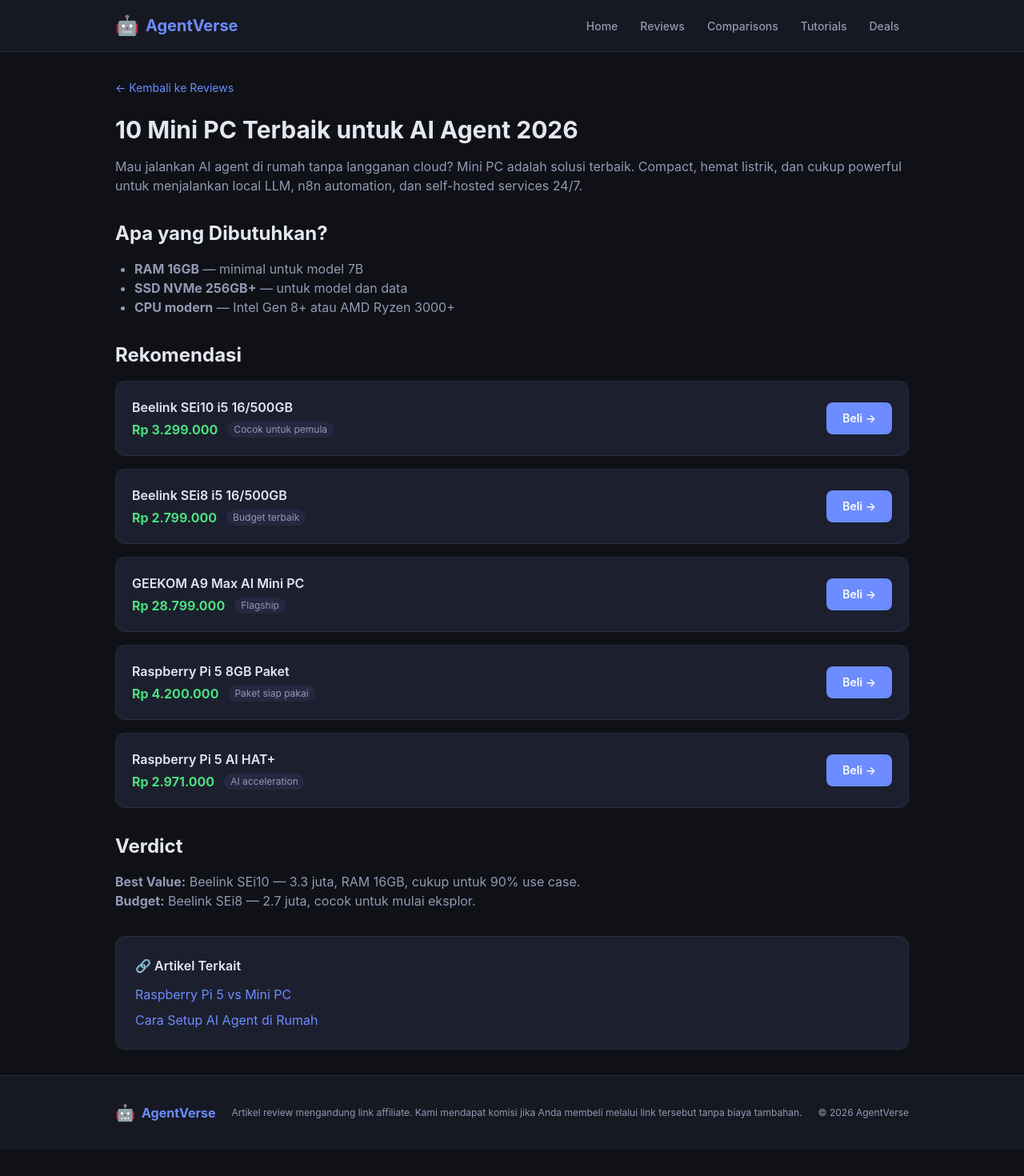
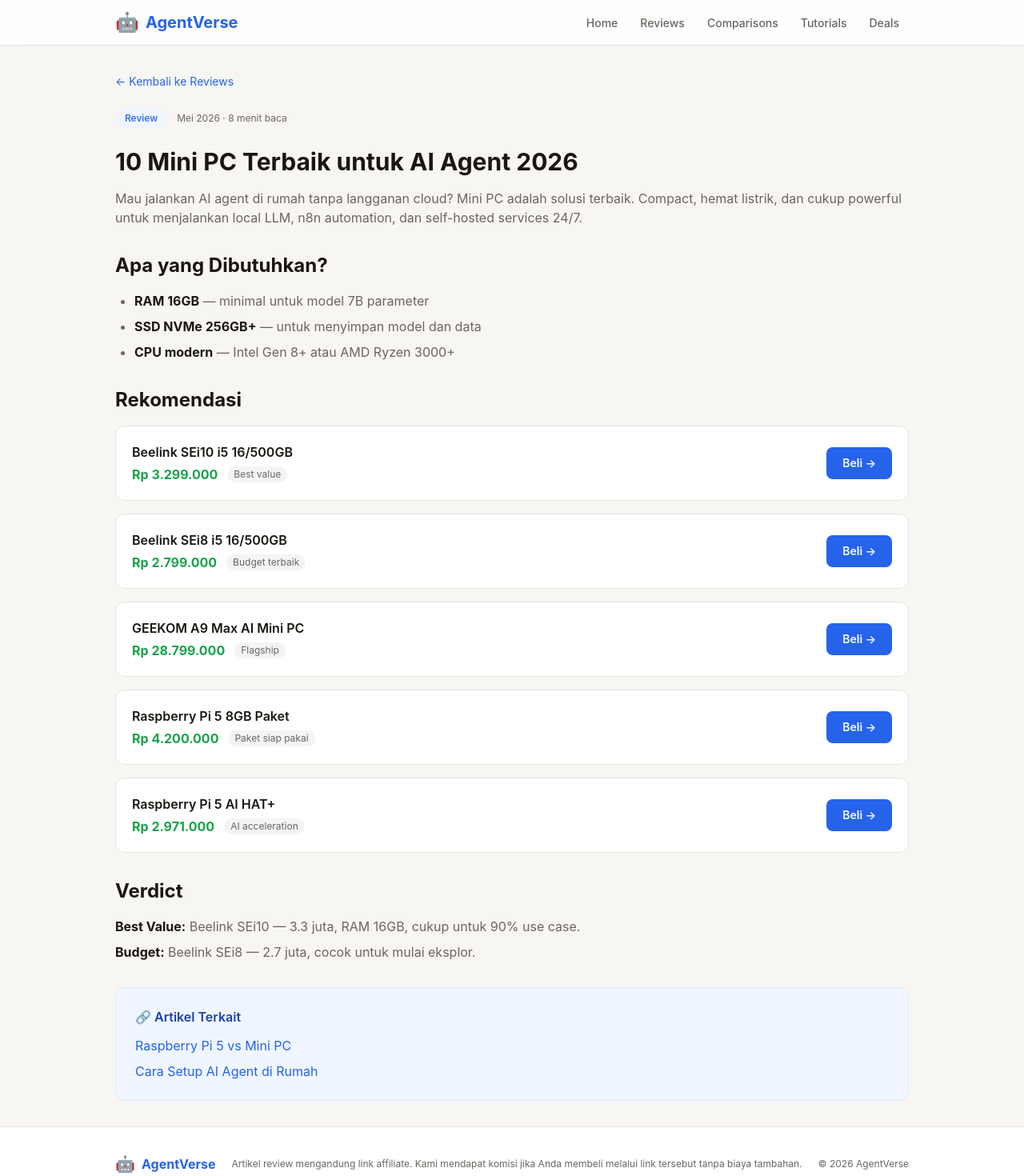
Before and after one commit to mpwridd/agentverse, a Next.js app: page /reviews/mini-pc-ai-terbaik-2026 in a window 1280 px wide. Shown: the top 1470 px of the page at 80% size. Before the commit the page ends 1437 px from the top, so only its background shows below. Built offline with nearby package versions, Linux system fonts and the light colour scheme.

Commit message:
Light warm theme - not plain white

```diff
--- a/src/app/globals.css
+++ b/src/app/globals.css
@@ -3,17 +3,17 @@
 @tailwind utilities;
 
 :root {
-  --bg-primary: #0f1117;
-  --bg-secondary: #161822;
-  --bg-card: #1c1f2e;
-  --bg-hover: #252840;
-  --border: #2a2d3e;
-  --text-primary: #e4e6f0;
-  --text-secondary: #9498b3;
-  --accent: #6c8cff;
-  --accent-soft: #6c8cff15;
-  --green: #4ade80;
-  --orange: #fb923c;
+  --bg-primary: #f8f6f3;
+  --bg-secondary: #ffffff;
+  --bg-card: #ffffff;
+  --bg-hover: #f0ede8;
+  --border: #e8e4de;
+  --text-primary: #1a1612;
+  --text-secondary: #6b6560;
+  --accent: #2563eb;
+  --accent-soft: #2563eb10;
+  --green: #16a34a;
+  --orange: #ea580c;
 }
 
 body {
@@ -40,92 +40,6 @@
   color: white;
 }
 
-/* Custom prose for articles */
-.prose-agent h1 {
-  font-size: 2rem;
-  font-weight: 700;
-  line-height: 1.2;
-  margin-bottom: 0.5rem;
-  color: var(--text-primary);
-}
-
-.prose-agent h2 {
-  font-size: 1.5rem;
-  font-weight: 600;
-  margin-top: 2.5rem;
-  margin-bottom: 1rem;
-  color: var(--text-primary);
-  padding-bottom: 0.5rem;
-  border-bottom: 1px solid var(--border);
-}
-
-.prose-agent h3 {
-  font-size: 1.25rem;
-  font-weight: 600;
-  margin-top: 2rem;
-  margin-bottom: 0.75rem;
-  color: var(--text-primary);
-}
-
-.prose-agent p {
-  color: var(--text-secondary);
-  line-height: 1.8;
-  margin-bottom: 1.25rem;
-}
-
-.prose-agent ul, .prose-agent ol {
-  color: var(--text-secondary);
-  margin-bottom: 1.25rem;
-  padding-left: 1.5rem;
-}
-
-.prose-agent li {
-  margin-bottom: 0.5rem;
-  line-height: 1.7;
-}
-
-.prose-agent strong {
-  color: var(--text-primary);
-  font-weight: 600;
-}
-
-.prose-agent a {
-  color: var(--accent);
-  text-decoration: none;
-  transition: opacity 0.2s;
-}
-
-.prose-agent a:hover {
-  opacity: 0.8;
-}
-
-.prose-agent table {
-  width: 100%;
-  border-collapse: collapse;
-  margin: 1.5rem 0;
-}
-
-.prose-agent th {
-  text-align: left;
-  padding: 0.75rem 1rem;
-  background: var(--bg-secondary);
-  color: var(--text-primary);
-  font-weight: 600;
-  font-size: 0.875rem;
-  border-bottom: 1px solid var(--border);
-}
-
-.prose-agent td {
-  padding: 0.75rem 1rem;
-  border-bottom: 1px solid var(--border);
-  color: var(--text-secondary);
-  font-size: 0.875rem;
-}
-
-.prose-agent tr:hover td {
-  background: var(--bg-hover);
-}
-
 /* Line clamp utility */
 .line-clamp-3 {
   display: -webkit-box;
--- a/src/app/page.tsx
+++ b/src/app/page.tsx
@@ -4,24 +4,21 @@
 const articles = [
   {
     title: "10 Mini PC Terbaik untuk AI Agent 2026",
-    excerpt:
-      "Rekomendasi Mini PC terbaik untuk menjalankan AI agent, local LLM, dan automation. Budget mulai 2 jutaan hingga flagship.",
+    excerpt: "Rekomendasi Mini PC terbaik untuk menjalankan AI agent, local LLM, dan automation. Budget mulai 2 jutaan hingga flagship.",
     slug: "mini-pc-ai-terbaik-2026",
     category: "Review",
     date: "Mei 2026",
   },
   {
     title: "Raspberry Pi 5 vs Mini PC: Mana yang Lebih Worth?",
-    excerpt:
-      "Perbandingan lengkap Raspberry Pi 5 dan Mini PC untuk home lab AI. Dari harga, performa, hingga use case terbaik.",
+    excerpt: "Perbandingan lengkap Raspberry Pi 5 dan Mini PC untuk home lab AI. Dari harga, performa, hingga use case terbaik.",
     slug: "raspberry-pi-5-vs-mini-pc",
     category: "Comparison",
     date: "Mei 2026",
   },
   {
     title: "Cara Setup AI Agent di Rumah (Step-by-Step)",
-    excerpt:
-      "Panduan lengkap setup AI agent dari nol. Install Ollama, n8n, dan jalankan automation 24/7 tanpa langganan cloud.",
+    excerpt: "Panduan lengkap setup AI agent dari nol. Install Ollama, n8n, dan jalankan automation 24/7 tanpa langganan cloud.",
     slug: "setup-ai-agent-di-rumah",
     category: "Tutorial",
     date: "Mei 2026",
@@ -33,12 +30,12 @@
     <div>
       {/* Hero */}
       <section className="text-center py-16">
-        <div className="inline-flex items-center gap-2 px-4 py-2 rounded-full mb-6 text-sm" style={{ background: "var(--accent-soft)", color: "var(--accent)" }}>
-          <span className="w-2 h-2 rounded-full" style={{ background: "var(--green)" }}></span>
+        <div className="inline-flex items-center gap-2 px-4 py-2 rounded-full mb-6 text-sm bg-blue-50 text-blue-600">
+          <span className="w-2 h-2 rounded-full bg-green-500"></span>
           Panduan Lengkap AI Agent di Rumah
         </div>
         <h1 className="text-4xl md:text-5xl font-bold mb-4 leading-tight" style={{ color: "var(--text-primary)" }}>
-          Bangun <span style={{ color: "var(--accent)" }}>AI Agent</span> di Rumah
+          Bangun <span className="text-blue-600">AI Agent</span> di Rumah
           <br />
           Tanpa Langganan Cloud
         </h1>
@@ -49,15 +46,14 @@
         <div className="flex justify-center gap-3">
           <Link
             href="/reviews"
-            className="px-6 py-3 rounded-lg font-semibold hover:opacity-90 transition"
-            style={{ background: "var(--accent)", color: "white" }}
+            className="px-6 py-3 rounded-lg font-semibold bg-blue-600 text-white hover:bg-blue-700 transition"
           >
             Lihat Reviews →
           </Link>
           <Link
             href="/tutorials"
-            className="px-6 py-3 rounded-lg font-semibold hover:opacity-80 transition"
-            style={{ border: "1px solid var(--border)", color: "var(--text-primary)" }}
+            className="px-6 py-3 rounded-lg font-semibold border bg-white hover:bg-gray-50 transition"
+            style={{ borderColor: "var(--border)", color: "var(--text-primary)" }}
           >
             Mulai Tutorial
           </Link>
@@ -67,16 +63,16 @@
       {/* Stats */}
       <section className="grid grid-cols-3 gap-4 mb-16">
         {[
-          { value: "10+", label: "Mini PC Reviewed" },
-          { value: "5+", label: "Tutorial Lengkap" },
-          { value: "24/7", label: "Automation Jalan" },
+          { value: "10+", label: "Mini PC Reviewed", color: "bg-blue-50 text-blue-600" },
+          { value: "5+", label: "Tutorial Lengkap", color: "bg-green-50 text-green-600" },
+          { value: "24/7", label: "Automation Jalan", color: "bg-orange-50 text-orange-600" },
         ].map((s) => (
           <div
             key={s.label}
-            className="text-center p-4 rounded-xl"
-            style={{ background: "var(--bg-card)", border: "1px solid var(--border)" }}
+            className="text-center p-4 rounded-xl bg-white border"
+            style={{ borderColor: "var(--border)" }}
           >
-            <div className="text-2xl font-bold mb-1" style={{ color: "var(--accent)" }}>{s.value}</div>
+            <div className={`text-2xl font-bold mb-1 ${s.color.split(" ")[1]}`}>{s.value}</div>
             <div className="text-xs" style={{ color: "var(--text-secondary)" }}>{s.label}</div>
           </div>
         ))}
@@ -88,7 +84,7 @@
           <h2 className="text-2xl font-bold" style={{ color: "var(--text-primary)" }}>
             📝 Artikel Terbaru
           </h2>
-          <Link href="/reviews" className="text-sm font-medium" style={{ color: "var(--accent)" }}>
+          <Link href="/reviews" className="text-sm font-medium text-blue-600 hover:text-blue-700">
             Lihat semua →
           </Link>
         </div>
@@ -106,19 +102,16 @@
         </h2>
         <div className="grid grid-cols-2 md:grid-cols-4 gap-4">
           {[
-            { name: "Reviews", href: "/reviews", icon: "⭐", desc: "Hardware & tools" },
-            { name: "Comparisons", href: "/comparisons", icon: "⚖️", desc: "Head-to-head" },
-            { name: "Tutorials", href: "/tutorials", icon: "📚", desc: "Step-by-step" },
-            { name: "Deals", href: "/deals", icon: "🔥", desc: "Harga terbaik" },
+            { name: "Reviews", href: "/reviews", icon: "⭐", desc: "Hardware & tools", bg: "bg-yellow-50" },
+            { name: "Comparisons", href: "/comparisons", icon: "⚖️", desc: "Head-to-head", bg: "bg-purple-50" },
+            { name: "Tutorials", href: "/tutorials", icon: "📚", desc: "Step-by-step", bg: "bg-green-50" },
+            { name: "Deals", href: "/deals", icon: "🔥", desc: "Harga terbaik", bg: "bg-red-50" },
           ].map((c) => (
             <Link
               key={c.href}
               href={c.href}
-              className="rounded-xl p-5 text-center hover:opacity-90 transition block"
-              style={{
-                background: "var(--bg-card)",
-                border: "1px solid var(--border)",
-              }}
+              className={`${c.bg} rounded-xl p-5 text-center border hover:-translate-y-1 hover:shadow-md transition block`}
+              style={{ borderColor: "var(--border)" }}
             >
               <span className="text-3xl">{c.icon}</span>
               <p className="font-semibold mt-2" style={{ color: "var(--text-primary)" }}>{c.name}</p>
@@ -129,20 +122,16 @@
       </section>
 
       {/* CTA */}
-      <section
-        className="mt-16 rounded-2xl p-8 text-center"
-        style={{ background: "var(--bg-card)", border: "1px solid var(--border)" }}
-      >
-        <h2 className="text-2xl font-bold mb-3" style={{ color: "var(--text-primary)" }}>
+      <section className="mt-16 rounded-2xl p-8 text-center bg-gradient-to-br from-blue-600 to-blue-700 text-white">
+        <h2 className="text-2xl font-bold mb-3">
           Siap Bangun AI Agent?
         </h2>
-        <p className="mb-6" style={{ color: "var(--text-secondary)" }}>
+        <p className="mb-6 text-blue-100">
           Mulai dari Rp 2.7 juta. Setup 30 menit. Jalan 24/7 tanpa biaya bulanan.
         </p>
         <Link
           href="/reviews/mini-pc-ai-terbaik-2026"
-          className="inline-block px-6 py-3 rounded-lg font-semibold hover:opacity-90 transition"
-          style={{ background: "var(--accent)", color: "white" }}
+          className="inline-block px-6 py-3 rounded-lg font-semibold bg-white text-blue-600 hover:bg-blue-50 transition"
         >
           Lihat Rekomendasi Mini PC →
         </Link>
--- a/src/app/reviews/mini-pc-ai-terbaik-2026/page.tsx
+++ b/src/app/reviews/mini-pc-ai-terbaik-2026/page.tsx
@@ -3,12 +3,11 @@
 
 export const metadata: Metadata = {
   title: "10 Mini PC Terbaik untuk AI Agent 2026",
-  description:
-    "Rekomendasi Mini PC terbaik untuk menjalankan AI agent, local LLM, dan automation. Budget mulai 2 jutaan hingga flagship.",
+  description: "Rekomendasi Mini PC terbaik untuk menjalankan AI agent, local LLM, dan automation. Budget mulai 2 jutaan hingga flagship.",
 };
 
 const products = [
-  { name: "Beelink SEi10 i5 16/500GB", price: "Rp 3.299.000", note: "Cocok untuk pemula", url: "https://shopee.co.id/Beelink-SEi10-i.15438867.22681138325?mmp_pid=an_11360871961&utm_source=an_11360871961&utm_medium=affiliates" },
+  { name: "Beelink SEi10 i5 16/500GB", price: "Rp 3.299.000", note: "Best value", url: "https://shopee.co.id/Beelink-SEi10-i.15438867.22681138325?mmp_pid=an_11360871961&utm_source=an_11360871961&utm_medium=affiliates" },
   { name: "Beelink SEi8 i5 16/500GB", price: "Rp 2.799.000", note: "Budget terbaik", url: "https://shopee.co.id/Beelink-SEi8-i.1070891797.20293439189?mmp_pid=an_11360871961&utm_source=an_11360871961&utm_medium=affiliates" },
   { name: "GEEKOM A9 Max AI Mini PC", price: "Rp 28.799.000", note: "Flagship", url: "https://shopee.co.id/GEEKOM-A9-Max-i.1412305006.55103108854?mmp_pid=an_11360871961&utm_source=an_11360871961&utm_medium=affiliates" },
   { name: "Raspberry Pi 5 8GB Paket", price: "Rp 4.200.000", note: "Paket siap pakai", url: "https://shopee.co.id/Raspberry-Pi-5-8GB-i.995354751.27455041254?mmp_pid=an_11360871961&utm_source=an_11360871961&utm_medium=affiliates" },
@@ -18,58 +17,71 @@
 export default function MiniPCReview() {
   return (
     <article className="max-w-none">
-      <Link href="/reviews" className="text-sm mb-6 inline-block" style={{ color: "var(--accent)" }}>
+      <Link href="/reviews" className="text-sm mb-6 inline-block text-blue-600 hover:text-blue-700">
         ← Kembali ke Reviews
       </Link>
 
-      <h1 className="text-3xl font-bold mb-4">10 Mini PC Terbaik untuk AI Agent 2026</h1>
+      <div className="flex items-center gap-3 text-xs mb-6">
+        <span className="px-3 py-1 rounded-full bg-blue-50 text-blue-600 font-medium">Review</span>
+        <span style={{ color: "var(--text-secondary)" }}>Mei 2026 · 8 menit baca</span>
+      </div>
 
-      <p style={{ color: "var(--text-secondary)" }}>
+      <h1 className="text-3xl font-bold mb-4" style={{ color: "var(--text-primary)" }}>
+        10 Mini PC Terbaik untuk AI Agent 2026
+      </h1>
+
+      <p className="mb-6" style={{ color: "var(--text-secondary)" }}>
         Mau jalankan AI agent di rumah tanpa langganan cloud? Mini PC adalah
         solusi terbaik. Compact, hemat listrik, dan cukup powerful untuk
         menjalankan local LLM, n8n automation, dan self-hosted services 24/7.
       </p>
 
-      <h2 className="text-2xl font-bold mt-8 mb-4">Apa yang Dibutuhkan?</h2>
+      <h2 className="text-2xl font-bold mt-8 mb-4" style={{ color: "var(--text-primary)" }}>
+        Apa yang Dibutuhkan?
+      </h2>
 
-      <ul className="list-disc pl-6 mb-6" style={{ color: "var(--text-secondary)" }}>
-        <li><strong>RAM 16GB</strong> — minimal untuk model 7B</li>
-        <li><strong>SSD NVMe 256GB+</strong> — untuk model dan data</li>
-        <li><strong>CPU modern</strong> — Intel Gen 8+ atau AMD Ryzen 3000+</li>
+      <ul className="list-disc pl-6 mb-6 space-y-2" style={{ color: "var(--text-secondary)" }}>
+        <li><strong style={{ color: "var(--text-primary)" }}>RAM 16GB</strong> — minimal untuk model 7B parameter</li>
+        <li><strong style={{ color: "var(--text-primary)" }}>SSD NVMe 256GB+</strong> — untuk menyimpan model dan data</li>
+        <li><strong style={{ color: "var(--text-primary)" }}>CPU modern</strong> — Intel Gen 8+ atau AMD Ryzen 3000+</li>
       </ul>
 
-      <h2 className="text-2xl font-bold mt-8 mb-4">Rekomendasi</h2>
+      <h2 className="text-2xl font-bold mt-8 mb-4" style={{ color: "var(--text-primary)" }}>
+        Rekomendasi
+      </h2>
 
       <div className="space-y-4">
         {products.map((p) => (
-          <div key={p.name} className="rounded-xl p-5 flex items-center justify-between gap-4" style={{ background: "var(--bg-card)", border: "1px solid var(--border)" }}>
+          <div key={p.name} className="bg-white rounded-xl p-5 flex items-center justify-between gap-4 border hover:shadow-md transition" style={{ borderColor: "var(--border)" }}>
             <div>
-              <h4 className="font-semibold">{p.name}</h4>
+              <h4 className="font-semibold" style={{ color: "var(--text-primary)" }}>{p.name}</h4>
               <div className="flex items-center gap-3 mt-1">
-                <span className="font-bold" style={{ color: "var(--green)" }}>{p.price}</span>
-                <span className="text-xs px-2 py-0.5 rounded-full" style={{ background: "var(--bg-hover)", color: "var(--text-secondary)" }}>{p.note}</span>
+                <span className="font-bold text-green-600">{p.price}</span>
+                <span className="text-xs px-2 py-0.5 rounded-full bg-gray-100" style={{ color: "var(--text-secondary)" }}>{p.note}</span>
               </div>
             </div>
-            <a href={p.url} target="_blank" rel="noopener noreferrer nofollow" className="shrink-0 px-5 py-2.5 rounded-lg text-sm font-semibold" style={{ background: "var(--accent)", color: "white" }}>
+            <a href={p.url} target="_blank" rel="noopener noreferrer nofollow" className="shrink-0 px-5 py-2.5 rounded-lg text-sm font-semibold bg-blue-600 text-white hover:bg-blue-700 transition">
               Beli →
             </a>
           </div>
         ))}
       </div>
 
-      <h2 className="text-2xl font-bold mt-8 mb-4">Verdict</h2>
-      <p style={{ color: "var(--text-secondary)" }}>
-        <strong>Best Value:</strong> Beelink SEi10 — 3.3 juta, RAM 16GB, cukup untuk 90% use case.
+      <h2 className="text-2xl font-bold mt-8 mb-4" style={{ color: "var(--text-primary)" }}>
+        Verdict
+      </h2>
+      <p className="mb-2" style={{ color: "var(--text-secondary)" }}>
+        <strong style={{ color: "var(--text-primary)" }}>Best Value:</strong> Beelink SEi10 — 3.3 juta, RAM 16GB, cukup untuk 90% use case.
       </p>
-      <p style={{ color: "var(--text-secondary)" }}>
-        <strong>Budget:</strong> Beelink SEi8 — 2.7 juta, cocok untuk mulai eksplor.
+      <p className="mb-6" style={{ color: "var(--text-secondary)" }}>
+        <strong style={{ color: "var(--text-primary)" }}>Budget:</strong> Beelink SEi8 — 2.7 juta, cocok untuk mulai eksplor.
       </p>
 
-      <div className="mt-8 rounded-xl p-6" style={{ background: "var(--bg-card)", border: "1px solid var(--border)" }}>
-        <h3 className="font-semibold mb-3">🔗 Artikel Terkait</h3>
+      <div className="mt-8 bg-blue-50 rounded-xl p-6 border border-blue-100">
+        <h3 className="font-semibold mb-3 text-blue-800">🔗 Artikel Terkait</h3>
         <ul className="space-y-2 list-none p-0">
-          <li><Link href="/comparisons" style={{ color: "var(--accent)" }}>Raspberry Pi 5 vs Mini PC</Link></li>
-          <li><Link href="/tutorials" style={{ color: "var(--accent)" }}>Cara Setup AI Agent di Rumah</Link></li>
+          <li><Link href="/comparisons" className="text-blue-600 hover:text-blue-700">Raspberry Pi 5 vs Mini PC</Link></li>
+          <li><Link href="/tutorials" className="text-blue-600 hover:text-blue-700">Cara Setup AI Agent di Rumah</Link></li>
         </ul>
       </div>
     </article>
--- a/src/components/Footer.tsx
+++ b/src/components/Footer.tsx
@@ -1,14 +1,11 @@
 export default function Footer() {
   return (
-    <footer
-      className="border-t py-8"
-      style={{ background: "var(--bg-secondary)", borderColor: "var(--border)" }}
-    >
+    <footer className="border-t py-8 bg-white" style={{ borderColor: "var(--border)" }}>
       <div className="max-w-5xl mx-auto px-4">
         <div className="flex flex-col md:flex-row items-center justify-between gap-4">
           <div className="flex items-center gap-2">
             <span className="text-xl">🤖</span>
-            <span className="font-bold" style={{ color: "var(--accent)" }}>AgentVerse</span>
+            <span className="font-bold text-blue-600">AgentVerse</span>
           </div>
           <p className="text-xs text-center" style={{ color: "var(--text-secondary)" }}>
             Artikel review mengandung link affiliate. Kami mendapat komisi jika Anda membeli melalui link tersebut tanpa biaya tambahan.
--- a/src/components/Navbar.tsx
+++ b/src/components/Navbar.tsx
@@ -13,8 +13,8 @@
 export default function Navbar() {
   const [open, setOpen] = useState(false);
   return (
-    <nav className="sticky top-0 z-50 border-b" style={{ background: "var(--bg-secondary)", borderColor: "var(--border)" }}>
-      <div className="max-w-5xl mx-auto px-4 py-4 flex items-center justify-between">
+    <nav className="sticky top-0 z-50 border-b bg-white/80 backdrop-blur-md" style={{ borderColor: "var(--border)" }}>
+      <div className="max-w-5xl mx-auto px-4 py-3 flex items-center justify-between">
         <Link href="/" className="text-xl font-bold flex items-center gap-2" style={{ color: "var(--accent)" }}>
           <span className="text-2xl">🤖</span>
           <span>AgentVerse</span>
@@ -34,16 +34,8 @@
             <li key={l.href}>
               <Link
                 href={l.href}
-                className="px-3 py-2 rounded-lg text-sm font-medium transition-colors"
+                className="px-3 py-2 rounded-lg text-sm font-medium transition-colors hover:bg-gray-100"
                 style={{ color: "var(--text-secondary)" }}
-                onMouseEnter={(e) => {
-                  e.currentTarget.style.color = "var(--text-primary)";
-                  e.currentTarget.style.background = "var(--bg-hover)";
-                }}
-                onMouseLeave={(e) => {
-                  e.currentTarget.style.color = "var(--text-secondary)";
-                  e.currentTarget.style.background = "transparent";
-                }}
               >
                 {l.label}
               </Link>
@@ -52,12 +44,12 @@
         </ul>
       </div>
       {open && (
-        <ul className="md:hidden px-4 pb-4 space-y-1">
+        <ul className="md:hidden px-4 pb-4 space-y-1 bg-white border-t" style={{ borderColor: "var(--border)" }}>
           {navLinks.map((l) => (
             <li key={l.href}>
               <Link
                 href={l.href}
-                className="block px-3 py-2 rounded-lg text-sm"
+                className="block px-3 py-2 rounded-lg text-sm hover:bg-gray-50"
                 style={{ color: "var(--text-secondary)" }}
                 onClick={() => setOpen(false)}
               >
```
Also changed, not shown: src/app/deals/page.tsx (+6 -7 lines), src/components/ArticleCard.tsx (+4 -18 lines).
